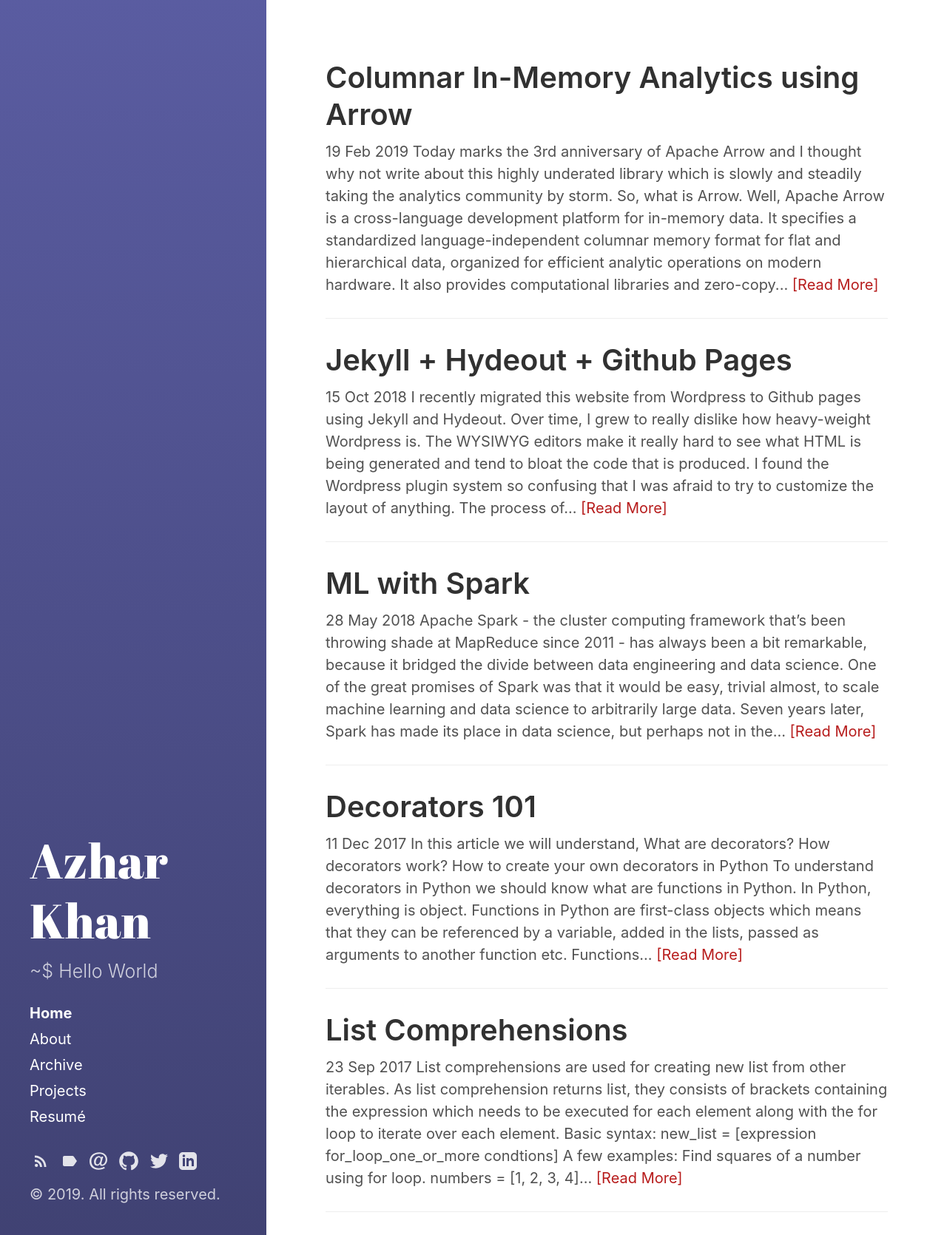
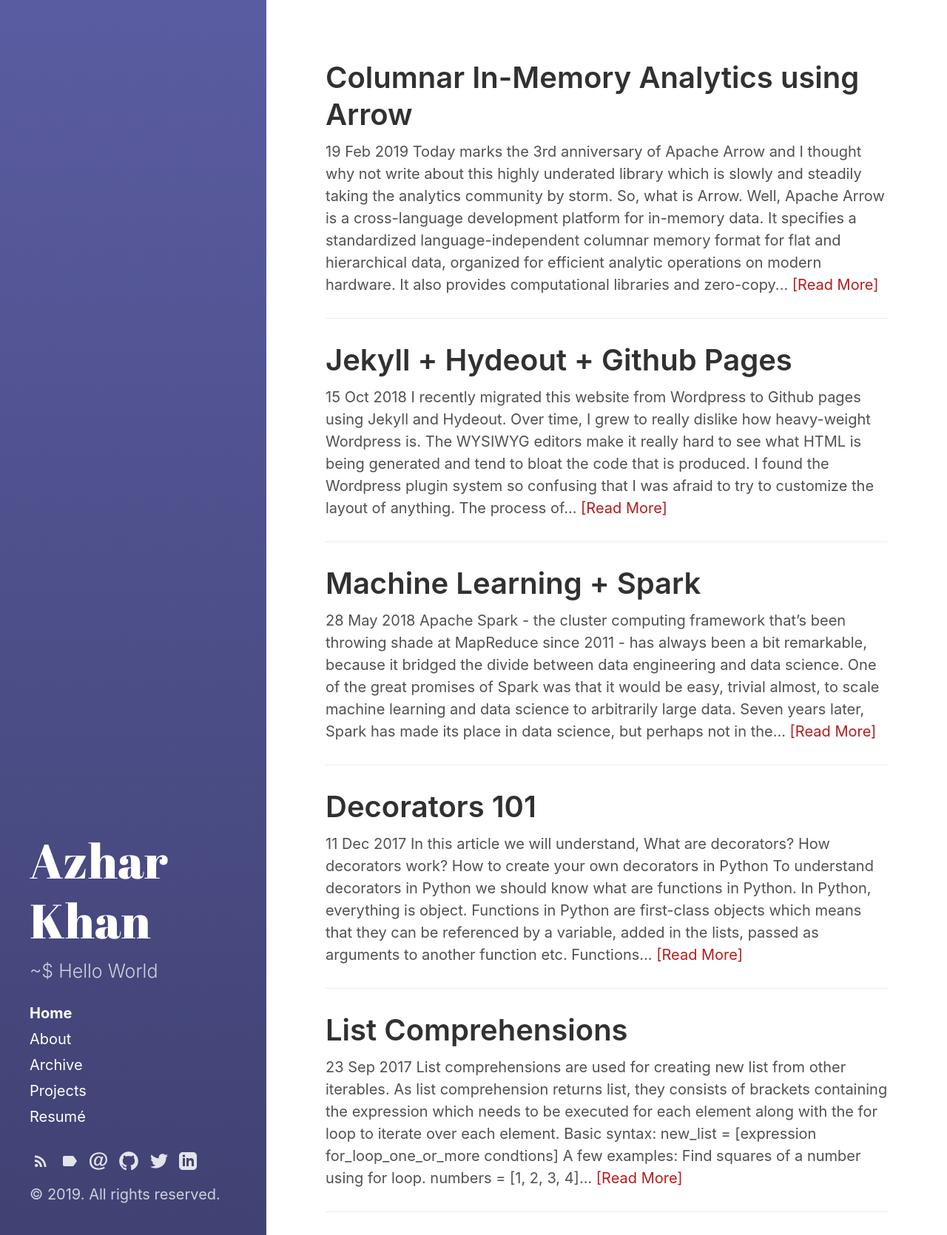
Before and after one commit to XOR97/XOR97.github.io, a Jekyll site: the page built from index.html, in a window 1280 px wide. Shown: the whole page at 74% size. Built offline with Jekyll 4.4.1, drawn with Linux system fonts in a browser that asks for light colours; the list of posts is cut into pages by our own code.

Commit message:
Update 2018-05-28-ML-with-Spark.md

```diff
--- a/_posts/2018-05-28-ML-with-Spark.md
+++ b/_posts/2018-05-28-ML-with-Spark.md
@@ -1,6 +1,6 @@
 ---
 layout: post
-title: ML with Spark
+title: Machine Learning + Spark
 ---
 
 **Apache Spark** - the cluster computing framework that’s been throwing shade at MapReduce since 2011 - has always been a bit remarkable, because it bridged the divide between data engineering and data science. One of the great promises of Spark was that it would be easy, trivial almost, to scale machine learning and data science to arbitrarily large data. Seven years later, Spark has made its place in data science, but perhaps not in the way we originally hoped.
```
